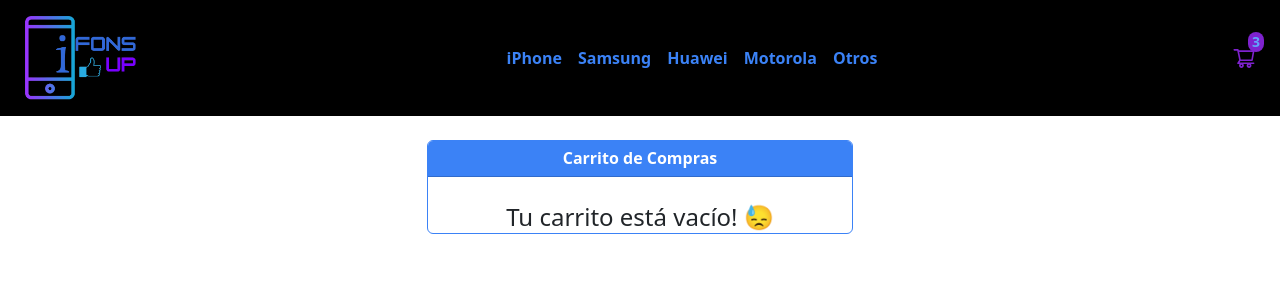
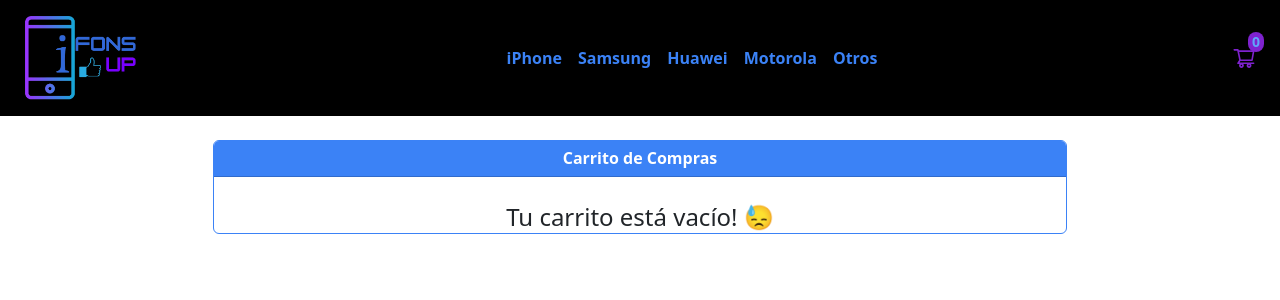
Before and after one commit to ClaudiaRamirezD/ifons-up-react, a React (Vite) app: page /cart in a window 1280 px wide. Shown: the top 300 px of the page. Built offline with nearby package versions, Linux system fonts and the light colour scheme.

Commit message:
Cart bubble working!

```diff
--- a/src/assets/components/cartContainer/CartContainer.jsx
+++ b/src/assets/components/cartContainer/CartContainer.jsx
@@ -7,7 +7,7 @@ const CartContainer = () => {
   const { cartList, deleteCartProduct, cartTotal, cantidadTotal} = useCartContext()
 
   return (
-    <div className="card border-blue-500 align-center max-w-3/4 mx-auto  my-4 flex place-content-center items-center text-center md:w-2/6 ">
+    <div className="card border-blue-500 align-center max-w-3/4 mx-auto  my-4 flex place-content-center items-center text-center md:w-4/6 ">
       <h4 className="card-header mb-4 w-full bg-blue-500 font-bold text-white ">
         Carrito de Compras
       </h4>
@@ -19,32 +19,27 @@ const CartContainer = () => {
           key={producto.id}
           className="w-full rounded-md border-blue-500 text-center"
         >
-          <div className="mb-4">
-            <div>
+          <div className="mb-4 md:flex justify-evenly items-center">
               <img
                 src={producto.foto}
                 alt={producto.name}
-                className="mx-auto mb-4 w-32 object-cover"
+                className="sm:mx-auto md:mx-0 mb-4 w-32 object-cover"
               ></img>
-            </div>
-            <div className="flex flex-col gap-2">
+              <div className="flex flex-col gap-2 justify-center">
               <h3 className="font-bold">{producto.name}</h3>
               <span>
                 Precio ${producto.price} x {producto.cantidad}
               </span>
-              <div>
-                <span className="font-bold">
+              <span className="font-bold">
                   Total: ${producto.price * producto.cantidad}mxn
-                </span>
-                <span>
-                  <button
+              </span>
+              <button
                     className="btn"
                     onClick={()=>deleteCartProduct(producto.id)}>
                     <AiOutlineDelete
                       className="mx-auto text-xl hover:fill-red-500" />
-                  </button>
-                </span>
-              </div>
+              </button>
+
             </div>
           </div>
         </div>
--- a/src/assets/components/navbar/Navbar.jsx
+++ b/src/assets/components/navbar/Navbar.jsx
@@ -3,11 +3,12 @@ import { AiOutlineMenu, AiOutlineClose, AiOutlineShoppingCart } from "react-icon
 import Logo from '@/assets/images/cortado.png';
 import './navbar.css';
 import { NavLink } from "react-router-dom";
+import { useCartContext } from "@/context/CartContext";
 // import { useCartContext } from "@/context/CartContext";
 
 const Navbar = () => {
 
-  // const { countTotalProd } = useContext(useCartContext);
+  const { cantidadTotal } = useCartContext();
 
   const [navClass, setNavClass] = useState(
     "hidden font-bold md:static  md:flex md:h-auto md:flex-row md:gap-4 md:p-0"
@@ -102,7 +103,7 @@ const Navbar = () => {
           >
             <AiOutlineShoppingCart className=" relative text-2xl " />
             <span className="absolute top-8 right-4 rounded-full bg-purple-700 px-1 text-sm font-bold text-blue-400">
-             3
+             {cantidadTotal()}
             </span>
           </NavLink>
         </div>
--- a/src/context/CartContext.jsx
+++ b/src/context/CartContext.jsx
@@ -37,7 +37,7 @@ export const CartContextProvider = ({ children }) => {
       0
     );
 
-  //Cantidad Total
+  //Cantidad Productos
    const cantidadTotal = () =>
      cartList.reduce((count, product) => (count += product.cantidad), 0);
 
```
